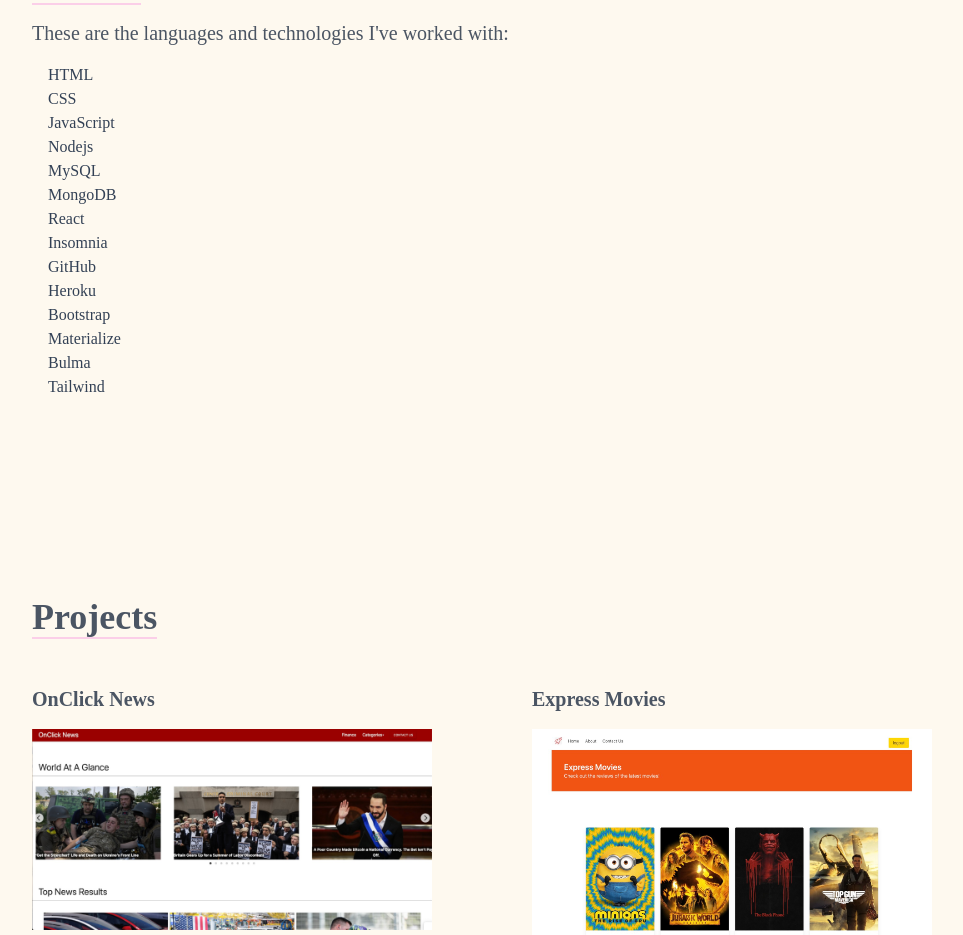
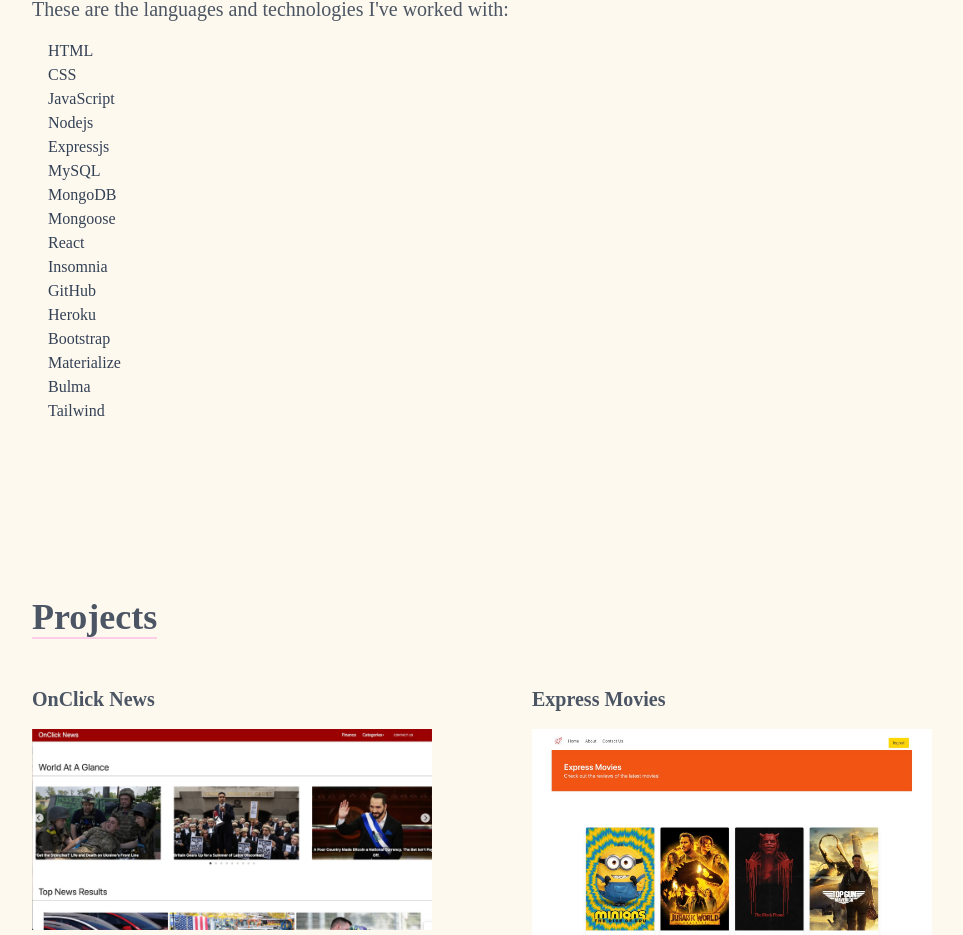
Before and after one commit to evelyntorress/jubilant-couscous, a React (Create React App) app: page / in a window 1280 px wide. Shown: the part 1819-2754 px from the top of the page, without its empty margins (124-1087 px from the left). Built offline with nearby package versions, Linux system fonts and the light colour scheme.

Commit message:
updating link to homepage

```diff
--- a/package.json
+++ b/package.json
@@ -2,7 +2,7 @@
   "name": "portfolio",
   "version": "0.1.0",
   "private": true,
-  "homepage": "https://github.com/evelyntorress/portfolio",
+  "homepage": "https://evelyntorress.github.io/portfolio/",
   "dependencies": {
     "@testing-library/jest-dom": "^5.16.4",
     "@testing-library/react": "^13.3.0",
--- a/src/components/Skills.jsx
+++ b/src/components/Skills.jsx
@@ -24,8 +24,10 @@
           <li>CSS</li>
           <li>JavaScript</li>
           <li>Nodejs</li>
+          <li>Expressjs</li>
           <li>MySQL</li>
           <li>MongoDB</li>
+          <li>Mongoose</li>
           <li>React</li>
           <li>Insomnia</li>
           <li>GitHub</li>
@@ -36,49 +38,6 @@
           <li>Tailwind</li>
         </ol>
 
-
-        {/* Container for the icons
-        <div className="w-full grid grid-cols-3 sm:grid-cols-3 gap-4 text-center py-8">
-          <div>
-            <img className="mx-auto" src={HTML} alt="HTML icon" width="60" />
-            <p className="my-4">HTML</p>
-          </div>
-
-          <div>
-            <img className="mx-auto" src={CSS} alt="HTML icon" width="60" />
-            <p className="my-4">CSS</p>
-          </div>
-
-          <div>
-            <img
-              className="mx-auto"
-              src={JavaScript}
-              alt="HTML icon"
-              width="60"
-            />
-            <p className="my-4">JavaScript</p>
-          </div>
-
-          <div>
-            <img className="mx-auto" src={Node} alt="HTML icon" width="60" />
-            <p className="my-4">Node</p>
-          </div>
-
-          <div>
-            <img className="mx-auto" src={Mongo} alt="HTML icon" width="60" />
-            <p className="my-4">Mongo DB</p>
-          </div>
-
-          <div>
-            <img
-              className="mx-auto"
-              src={ReactImg}
-              alt="HTML icon"
-              width="60"
-            />
-            <p className="my-4">React</p>
-          </div>
-        </div> */}
       </div>
     </div>
   );
```
